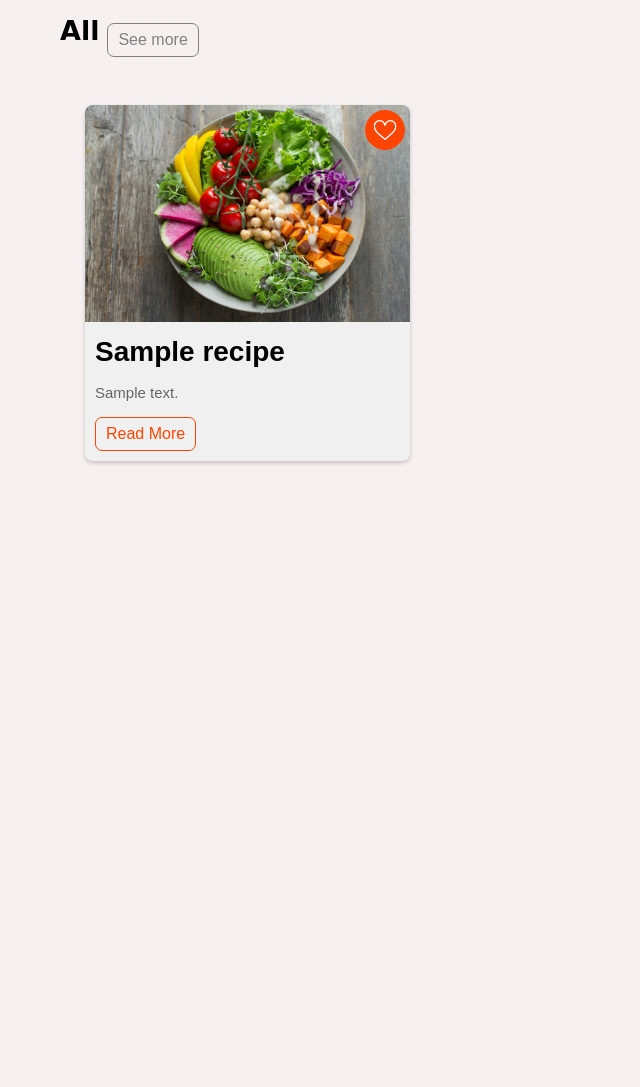
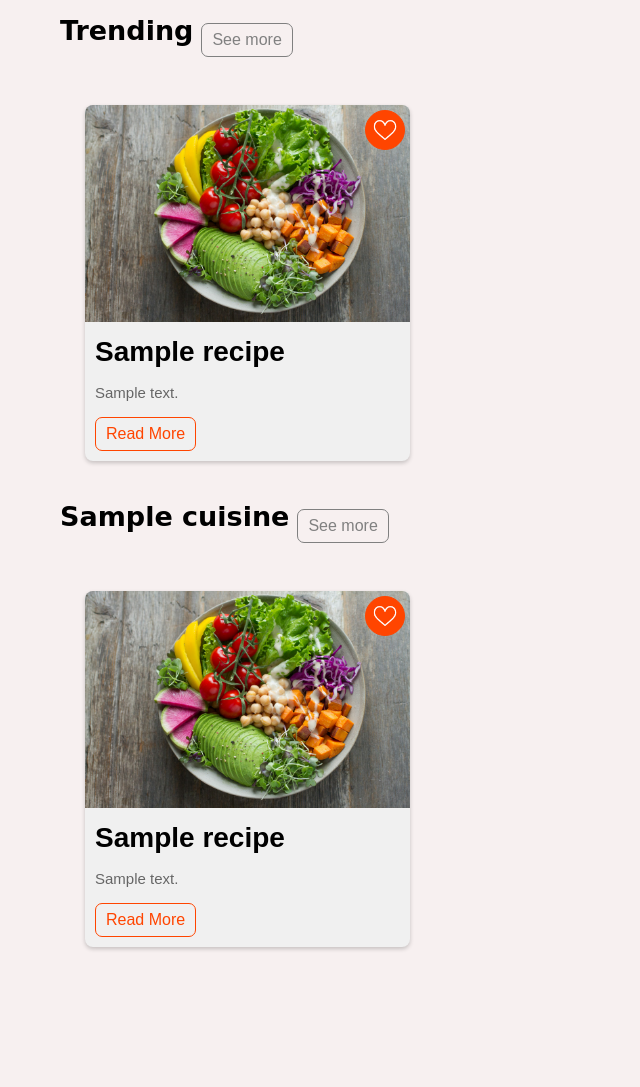
Before and after one commit to Mohamed-hesham-21/Simmer-Sizzle, a Django app: page / in a window 1280 px wide. Shown: the part 105-1192 px from the top of the page, without its empty margins (0-640 px from the left). Before the commit the page ends 569 px from the top, so only its background shows below. Run offline with Django 5.2, Linux system fonts and the light colour scheme; tables that the repository leaves empty hold one stand-in row (values such as "Sample post"); parts of the project's set-up code (start-up, migrations or seed data) failed here and were passed over.

Commit message:
one step closer out of slavery

```diff
--- a/SimmerAndSizzle/RecipeFinder/static/recipe.css
+++ b/SimmerAndSizzle/RecipeFinder/static/recipe.css
@@ -1,7 +1,3 @@
-.recipe-view {
-    /* margin-left: 50px; */
-}
-
 .info-heading {
     text-align: left;
     font-size: 30px;
--- a/SimmerAndSizzle/RecipeFinder/static/script.js
+++ b/SimmerAndSizzle/RecipeFinder/static/script.js
@@ -23,7 +23,7 @@ document.addEventListener("DOMContentLoaded", () => {
 
 function toggleSave(button) {
     button.innerHTML = (button.innerHTML == "Save" ? "Unsave" : "Save");
-    fetch(`/recipe/${button.dataset.id}/like`, {
+    fetch(`/recipes/${button.dataset.id}/like`, {
         method: 'POST',
         headers: {
             'X-CSRFToken': document.querySelector('[name=csrfmiddlewaretoken]').value,
@@ -39,7 +39,7 @@ function toggleLike(button) {
     else {
         button.classList.add("card-fav-button-filled");
     }
-    fetch(`/recipe/${button.dataset.id}/like`, {
+    fetch(`/recipes/${button.dataset.id}/like`, {
         method: 'POST',
         headers: {
             'X-CSRFToken': document.querySelector('[name=csrfmiddlewaretoken]').value,
--- a/SimmerAndSizzle/RecipeFinder/templates/recipe.html
+++ b/SimmerAndSizzle/RecipeFinder/templates/recipe.html
@@ -75,9 +75,9 @@
             <div class="recipe-info-container">
                 <h1 class="info-heading">Ingredients</h1>
                 <ul class="ingredient-list">
-                    {% for ingredient in ingredients %}
+                    {% for ingredient in recipe.getIngredients %}
                         <li><input type="checkbox" class="cool-form checkbox-bg"> <span>
-                        {{ ingredient.quantity }} {{ ingredient.ingredient.unit }} of {{ ingredient.ingredient.name }}
+                        {{ ingredient.quantity }} {{ ingredient.unit }} of {{ ingredient.name }}
                         </span></li>
                     {% endfor %}
                 </ul>
@@ -86,7 +86,7 @@
             <div class="recipe-info-container">
                 <h1 class="info-heading">Steps</h1>
                 <ol class="cool-ol bouncy-list">
-                    {% for step in steps %}
+                    {% for step in recipe.getSteps %}
                     <li>
                         {{ step.content }}
                     </li>
--- a/SimmerAndSizzle/RecipeFinder/templates/register.html
+++ b/SimmerAndSizzle/RecipeFinder/templates/register.html
@@ -24,7 +24,6 @@
                 <div class="row admin-checkbox">
                     <input name="is_admin" type="checkbox" class="cool-form" name="is_admin">
                     <span>I'd like to become an admin</span>
-                    {{ msg }}
                 </div>
             </div>
             <div class="form-footer">
--- a/SimmerAndSizzle/RecipeFinder/urls.py
+++ b/SimmerAndSizzle/RecipeFinder/urls.py
@@ -14,15 +14,17 @@ urlpatterns = [
     path("favourites", views.favourites, name="favourites"),
     # path("search", views.search, name="search"),
 
-    path("recipe/<int:id>", views.recipe_view, name="recipe"),
-    path("cuisine/<int:id>", views.cuisine_view, name="cuisine"),
-    path("cuisine/<int:id>/<str:course>", views.course_view, name="course"),
-
-    # path("ingredient/<int:id>", views.ingredient_view, name="ingredient"),
+    path("recipes", views.all_recipe_view, name="all_recipes"),
+    path("recipes/<int:id>", views.recipe_view, name="recipe"),
+    path("cuisines", views.all_cuisines_view, name="all_cuisines"),
+    path("cuisines/<int:id>", views.cuisine_view, name="cuisine"),
+    path("cuisines/<int:id>/<str:course>", views.course_view, name="course"),
+    path("ingredients", views.all_ingredients_view, name="all_ingredients"),
+    path("ingredients/<int:id>", views.ingredient_view, name="ingredient"),
 
     # API
-    # path("add_recipe", views.add_recipe, name="add_recipe"),
-    path("recipe/<int:id>/like", views.like_recipe, name="like_recipe"),
-    # path("recipe/<int:id>/edit", views.recipe, name="edit_recipe"),
-    # path("recipe/<int:id>/edit_image", views.recipe, name="edit_recipe"),
+    path("add_recipe", views.add_recipe, name="add_recipe"),
+    path("recipes/<int:id>/like", views.like_recipe, name="like_recipe"),
+    path("recipe/<int:id>/edit", views.edit_recipe, name="edit_recipe"),
+    path("recipe/<int:id>/delete", views.delete_recipe, name="delete_recipe"),
 ]
--- a/SimmerAndSizzle/RecipeFinder/views.py
+++ b/SimmerAndSizzle/RecipeFinder/views.py
@@ -4,9 +4,13 @@ from django.contrib.auth.decorators import login_required
 from django.shortcuts import render
 from django.http import HttpResponseRedirect, JsonResponse
 from django.urls import reverse
+from django import forms
+from random import choice
 
 from .models import User, Cuisine, Ingredient, Recipe, Step, HasIngredient, Like
 # Create your views here.
+
+CATEGORY_LIMIT = 10
 
 def template(fn):
     def wrapper(*args, **kwargs):
@@ -16,24 +20,37 @@ def template(fn):
             return HttpResponseRedirect(reverse('index'))
     return wrapper
 
-# @template
+class NewRecipeForm(forms.ModelForm):
+    class Meta:
+        model = Recipe
+        fields = (
+            "name",
+            "description",
+            "course",
+            "cuisine",
+            "prepTime",
+            "cookTime",
+            "servings",
+            )
+
+@template
 def register_view(request):
     if request.method == "POST":
         if request.POST["password"] != request.POST["confirmation"]:
             return render(request, "login.html", {
             "msg": "Passwords must match."
         })
-        # try:
-        username = request.POST["username"]
-        email = request.POST["email"]
-        password = request.POST["password"]
-        isAdmin = (request.POST["is_admin"] == 'on')
-        user = User(username=username, email=email, password=password, isAdmin=isAdmin)
-        user.save()
-        # except Exception:
-        #     return render(request, "register.html", {
-        #         "msg": "Username already taken."
-        #     })
+        try:
+            username = request.POST["username"]
+            email = request.POST["email"]
+            password = request.POST["password"]
+            isAdmin = (request.POST["is_admin"] == 'on')
+            user = User(username=username, email=email, password=password, isAdmin=isAdmin)
+            user.save()
+        except Exception:
+            return render(request, "register.html", {
+                "msg": "Username already taken."
+            })
         login(request, user)
         return HttpResponseRedirect(reverse("index"))
     return render(request, "register.html", {
@@ -73,13 +90,22 @@ def checkLikes(user, recipes):
 
 @template
 def index(request):
-    recipes = checkLikes(request.user, Recipe.objects.all());
+    cuisine = choice(list(Cuisine.objects.all()))
     categories = [{
-        "name": "All",
-        "recipes": recipes,
+        "name": "Trending",
+        "recipes": checkLikes(request.user, Recipe.trending()[: CATEGORY_LIMIT]),
+    },
+    {
+        "name": cuisine.name,
+        "recipes": cuisine.recipes.all()[: CATEGORY_LIMIT],
     }]
     return render(request, "index.html", {
         "categories": categories,
+        "cuisines": Cuisine.objects.all(),
+    })
+
+def about(request):
+    return render(request, "about.html", {
         "cuisines": Cuisine.objects.all(),
     })
 
@@ -102,16 +128,29 @@ def favourites(request):
         "cuisines": Cuisine.objects.all(),
     })
 
+def all_cuisines_view(request):
+    categories = []
+    for cuisine in Cuisine.objects.all():
+        category = {
+            "name": cuisine.name,
+            "recipes": cuisine.recipes.all()[: CATEGORY_LIMIT]
+        }
+        categories.append(category)
+    return render(request, "index.html", {
+        "header": "Cusines",
+        "categories": categories,
+        "cuisines": Cuisine.objects.all(),
+    })
+
 @template
 def cuisine_view(request, id):
     cuisine = Cuisine.objects.get(id=id)
 
     categories = []
-    for course in Recipe.courses:
-        course = course[0]
+    for course in Recipe.courses():
         category = {
             "name": course,
-            "recipes": Recipe.objects.filter(cuisine=cuisine, course=course),
+            "recipes": Cuisine.recipes.filter(course=course)[: CATEGORY_LIMIT],
             "link": reverse("course", args=(cuisine.id, course))
         }
         categories.append(category)
@@ -133,24 +172,64 @@ def cuisine_view(request, id):
 
 @template
 def course_view(request, id, course):
+    assert course in recipe.courses()
     cuisine = Cuisine.objects.get(id=id)
     category = {
         "name": course,
-        "recipes": Recipe.objects.filter(cuisine=cuisine, course=course),
+        "recipes": cuisine.recipes.filter(course=course),
     }
 
     linkHistory = [
         {
             "name": cuisine.name,
-            "ref": reverse("cuisine", args=(cuisine.id,))
+            "ref": reverse("cuisine", args=(cuisine.id,)),
         },
         {
             "name": course,
-            "ref": reverse("course", args=(cuisine.id, course))
+            "ref": reverse("course", args=(cuisine.id, course)),
         }
     ]
     return render(request, "category.html", {
         "linkHistory": linkHistory,
+        "category": category,
+        "cuisines": Cuisine.objects.all(),
+    })
+
+
+def all_ingredients_view(request):
+    categories = []
+    for ingredient in Ingredient.objects.all():
+        category = {
+            "name": ingredient.name,
+            "recipes": ingredient.recipes.all()[: CATEGORY_LIMIT]
+        }
+        categories.append(category)
+    return render(request, "index.html", {
+        "header": "Ingredients",
+        "categories": categories,
+        "cuisines": Cuisine.objects.all(),
+    })
+
+def ingredient_view(request, id):
+    ingredient = Ingredient.objects.get(id=id)
+
+    category = {
+        "name": ingredient.name,
+        "recipes": ingredient.recipes.all(),
+    }
+    return render(request, "category.html", {
+        "category": category,
+        "cuisines": Cuisine.objects.all(),
+    })
+
+def all_recipe_view(request):
+    recipes = Recipe.trending()
+    checkLikes(recipes)
+    category = {
+        "name": "All recipes",
+        "recipes": recipes,
+    }
+    return render(request, "category.html", {
         "category": category,
         "cuisines": Cuisine.objects.all(),
     })
@@ -178,8 +257,6 @@ def recipe_view(request, id):
     return render(request, "recipe.html", {
         "linkHistory": linkHistory,
         "recipe": recipe,
-        "steps": recipe.steps.order_by('index'),
-        "ingredients": recipe.ingredients.all(),
         "cuisines": Cuisine.objects.all(),
     })
 
@@ -188,11 +265,17 @@ def new_recipe(request):
     assert request.user.isAdmin
     return render(request, "new_recipe.html", {
         "cuisines": Cuisine.objects.all(),
+        "courses": Recipe.courses(),
     })
 
-def about(request):
-    return render(request, "about.html", {
+@template
+def edit_recipe_view(request, id):
+    recipe = Recipe.objects.get(id=id)
+    assert recipe.author == request.user
+    return render(request, "new_recipe.html", {
+        "recipe": recipe,
         "cuisines": Cuisine.objects.all(),
+        "courses": Recipe.courses(),
     })
 
 def like_recipe(request, id):
@@ -215,19 +298,74 @@ def add_recipe(request):
     if request.method != "POST":
         return JsonResponse({"error": "Invalid method. Only POST method is allowed."}, status=400)
     if not request.user.is_authenticated or not request.user.isAdmin:
-            return JsonResponse({"error": "Authentication error"}, status=401)
+        return JsonResponse({"error": "Authentication error"}, status=401)
     ingredients = []
     data = json.loads(request.body)
 
-    recipe = Recipe
+    recipeForm = NewRecipeForm(data)
+    if not recipeForm.is_valid():
+        errors = []
+        for field in recipeForm:
+            errors += field.errors()
+        return JsonResponse({"error": error[0]}, status=400)
+    recipe = recipeForm.save(commit=False)
+    recipe.author = request.user
+    recipe.save()
+    for ing in data["ingredients"]:
+        try:
+            name = ing["name"].strip().lower().capitalize()
+            if Ingredient.objects.filter(name=name):
+                ingredient = Ingredient.objects.get(name=name)
+            else:
+                ingredient = Ingredient(name=name)
+                ingredient.save()
+            quantity = ing["quantity"]
+            unit = Unit.objects.get(name=ing["unit"])
+            newIngredient = HasIngredient(recipe, ingredient, quantity, unit)
+            newIngredient.save()
+        except Exception:
+            recipe.delete()
+            return JsonResponse({"error": "Invalid ingredient"}, status=400)
 
-    for ing in data["ingredients"]:
-        name = ing["name"].strip().lower().capitalize()
-        if Ingredient.objects.filter(name=name):
-            ingredient = Ingredient.objects.get(name=name)
-        else:
-            ingredient = Ingredient(name=name)
-            ingredient.save()
-        quantity = ing["quantity"]
-        unit = Unit.objects.get(id=ing["unit"])
-        newIngredient = HasIngredient()
+    for index, step in enumerate(data["steps"]):
+        try:
+            content = step["content"]
+            step = Step(recipe, content, index)
+            step.save()
+        except Exception:
+            recipe.delete()
+            return JsonResponse({"error": "Invalid step"}, status=400)
+    return JsonResponse({"recipe_id": recipe.id}, status=200)
+
+def edit_recipe(request, id):
+    if request.method != "POST":
+        return JsonResponse({"error": "Invalid method. Only POST method is allowed."}, status=400)
+    if not request.user.is_authenticated or not request.user.isAdmin:
+        return JsonResponse({"error": "Authentication error"}, status=401)
+    if not Recipe.objects.filter(id=id):
+        return JsonResponse({"error": "Recipe doesn't exist"}, status=400)
+
+    recipe = Recipe.objects.get(id=id)
+    if recipe.author != request.user:
+        return JsonResponse({"error": "You can't edit a recipe you didn't create"}, status=403)
+    response = add_recipe(request)
+    if response.status_code == 200:
+        recipe.delete()
+        recipe = Recipe.objects.get(id=response.content["recipe_id"])
+        recipe.id = id
+        recipe.save()
+    return response
+
+def delete_recipe(request, id):
+    if request.method != "POST":
+        return JsonResponse({"error": "Invalid method. Only POST method is allowed."}, status=400)
+    if not request.user.is_authenticated or not request.user.isAdmin:
+        return JsonResponse({"error": "Authentication error"}, status=401)
+    if not Recipe.objects.filter(id=id):
+        return JsonResponse({"error": "Recipe doesn't exist"}, status=400)
+
+    recipe = Recipe.objects.get(id=id)
+    if recipe.author != request.user:
+        return JsonResponse({"error": "You can't edit a recipe you didn't create"}, status=403)
+    recipe.delete()
+    return JsonResponse({"success": "Recipe removed successufully"}, status=200)
```
Also changed, not shown: SimmerAndSizzle/RecipeFinder/models.py (+26 -3 lines), SimmerAndSizzle/RecipeFinder/templates/new_recipe.html (+14 -10 lines).
